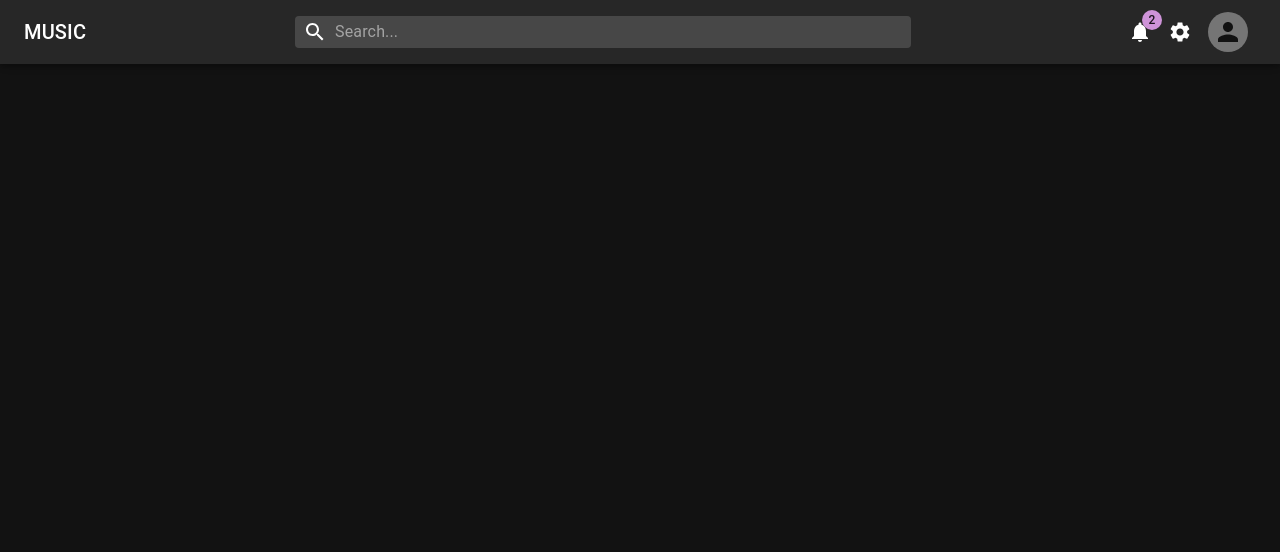
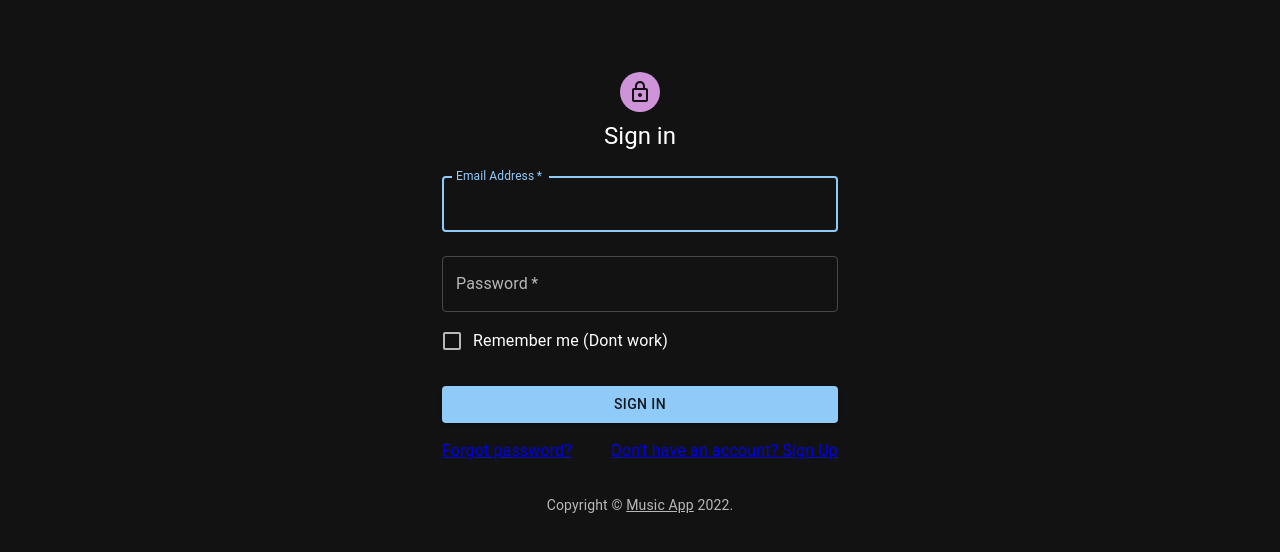
Before and after one commit to lowieslach/MusicApp, a React (Create React App) app in the folder frontend/: page /login in a window 1280 px wide. Shown: the top 552 px of the page. Built offline with nearby package versions, Linux system fonts and the light colour scheme.

Commit message:
add basic auth and router

```diff
--- a/frontend/package.json
+++ b/frontend/package.json
@@ -13,6 +13,7 @@
     "@testing-library/user-event": "^13.5.0",
     "react": "^17.0.2",
     "react-dom": "^17.0.2",
+    "react-router-dom": "^6.2.1",
     "react-scripts": "5.0.0",
     "web-vitals": "^2.1.2"
   },
--- a/frontend/src/App.js
+++ b/frontend/src/App.js
@@ -1,10 +1,12 @@
 import * as React from "react";
 import { ThemeProvider, createTheme } from "@mui/material/styles";
 import { Container, CssBaseline } from "@mui/material";
+import { BrowserRouter, Routes, Route } from "react-router-dom";
 
 import Navbar from "./components/Navbar.js";
 import LoginPage from "./pages/LoginPage.js";
 import RegisterPage from "./pages/RegisterPage.js";
+import { AuthProvider, RequireAuth } from "./components/auth.js";
 
 export const ColorModeContext = React.createContext({
   toggleColorMode: () => {},
@@ -34,10 +36,26 @@ export default function MyApp() {
   return (
     <ColorModeContext.Provider value={colorMode}>
       <ThemeProvider theme={theme}>
-        <Container component="main" maxWidth="xs">
-          <CssBaseline />
-          <Navbar />
-        </Container>
+        <AuthProvider>
+          <Container component="main" maxWidth="xs">
+            <CssBaseline />
+            <BrowserRouter>
+              <Routes>
+                <Route path="/" element={<h1>Home</h1>} />
+                <Route
+                  path="app"
+                  element={
+                    <RequireAuth>
+                      <Navbar />
+                    </RequireAuth>
+                  }
+                />
+                <Route path="login" element={<LoginPage />} />
+                <Route path="register" element={<RegisterPage />} />
+              </Routes>
+            </BrowserRouter>
+          </Container>
+        </AuthProvider>
       </ThemeProvider>
     </ColorModeContext.Provider>
   );
--- /dev/null
+++ b/frontend/src/components/auth.js
@@ -0,0 +1,45 @@
+import { useState, createContext, useContext } from "react";
+import { useLocation, Navigate } from "react-router-dom";
+
+import { authApi } from "../js/api/auth.js";
+
+//https://stackblitz.com/github/remix-run/react-router/tree/main/examples/auth?file=src%2FApp.tsx
+
+let AuthContext = createContext(null);
+
+export function AuthProvider({ children }) {
+  let [user, setUser] = useState(null);
+
+  let signin = (newUser, callback) => {
+    return authApi.signin(newUser, () => {
+      setUser(newUser);
+      callback();
+    });
+  };
+
+  let signout = (callback) => {
+    return authApi.signout(() => {
+      setUser(null);
+      callback();
+    });
+  };
+
+  let value = { user, signin, signout };
+
+  return <AuthContext.Provider value={value}>{children}</AuthContext.Provider>;
+}
+
+export function useAuth() {
+  return useContext(AuthContext);
+}
+
+export function RequireAuth({ children }) {
+  let auth = useAuth();
+  let location = useLocation();
+
+  if (!auth.user) {
+    return <Navigate to="/login" state={{ from: location }} replace />;
+  }
+
+  return children;
+}
--- /dev/null
+++ b/frontend/src/js/api/auth.js
@@ -0,0 +1,12 @@
+export const authApi = {
+  isAuthenticated: false,
+  signin(newUser, callback) {
+    console.log(newUser);
+    this.isAuthenticated = true;
+    setTimeout(callback, 100); // fake async
+  },
+  signout(callback) {
+    this.isAuthenticated = false;
+    setTimeout(callback, 100);
+  },
+};
--- a/frontend/src/pages/LoginPage.js
+++ b/frontend/src/pages/LoginPage.js
@@ -2,34 +2,39 @@ import * as React from "react";
 import {
   Avatar,
   Button,
-  CssBaseline,
   TextField,
   FormControlLabel,
   Checkbox,
-  Link,
   Grid,
   Box,
   Typography,
-  Container,
 } from "@mui/material";
 import { LockOutlined as LockOutlinedIcon } from "@mui/icons-material";
+import { Link, useNavigate, useLocation } from "react-router-dom";
 
 import Copyright from "../components/Copyright";
+import { useAuth } from "../components/auth";
 
 export default function SignIn() {
+  let navigate = useNavigate();
+  let location = useLocation();
+  let auth = useAuth();
+
+  let from = location.state?.from?.pathname || "/";
+
   const handleSubmit = (event) => {
     event.preventDefault();
     const data = new FormData(event.currentTarget);
-    // eslint-disable-next-line no-console
-    console.log({
+    const userData = {
       email: data.get("email"),
       password: data.get("password"),
+    };
+    auth.signin(userData, () => {
+      navigate(from, { replace: true });
     });
   };
 
   return (
-    <Container component="main" maxWidth="xs">
-      <CssBaseline />
     <Box
       sx={{
         marginTop: 8,
@@ -67,7 +72,7 @@ export default function SignIn() {
         />
         <FormControlLabel
           control={<Checkbox value="remember" color="primary" />}
-            label="Remember me"
+          label="Remember me (Dont work)"
         />
         <Button
           type="submit"
@@ -79,19 +84,14 @@ export default function SignIn() {
         </Button>
         <Grid container>
           <Grid item xs>
-              <Link href="#" variant="body2">
-                Forgot password?
-              </Link>
+            <Link to="/#">Forgot password?</Link>
           </Grid>
           <Grid item>
-              <Link href="#" variant="body2">
-                {"Don't have an account? Sign Up"}
-              </Link>
+            <Link to="/register">Don't have an account? Sign Up</Link>
           </Grid>
         </Grid>
       </Box>
+      <Copyright sx={{ mt: 8, mb: 4 }} />
     </Box>
-      <Copyright sx={{ mt: 8, mb: 4 }} />
-    </Container>
   );
 }
--- a/frontend/src/pages/RegisterPage.js
+++ b/frontend/src/pages/RegisterPage.js
@@ -2,17 +2,15 @@ import * as React from "react";
 import {
   Avatar,
   Button,
-  CssBaseline,
   TextField,
   FormControlLabel,
   Checkbox,
-  Link,
   Grid,
   Box,
   Typography,
-  Container,
 } from "@mui/material";
 import { LockOutlined as LockOutlinedIcon } from "@mui/icons-material";
+import { Link } from "react-router-dom";
 
 import Copyright from "../components/Copyright";
 
@@ -28,8 +26,6 @@ export default function SignUp() {
   };
 
   return (
-    <Container component="main" maxWidth="xs">
-      <CssBaseline />
     <Box
       sx={{
         marginTop: 8,
@@ -116,14 +112,11 @@ export default function SignUp() {
         </Button>
         <Grid container justifyContent="flex-end">
           <Grid item>
-              <Link href="#" variant="body2">
-                Already have an account? Sign in
-              </Link>
+            <Link to="/login">Already have an account? Sign in</Link>
           </Grid>
         </Grid>
       </Box>
+      <Copyright sx={{ mt: 5 }} />
     </Box>
-      <Copyright sx={{ mt: 5 }} />
-    </Container>
   );
 }
```
Also changed, not shown: 1 other file (tests, documents, lock files or other folders). Lines whose indentation alone changed are shown as unchanged.
